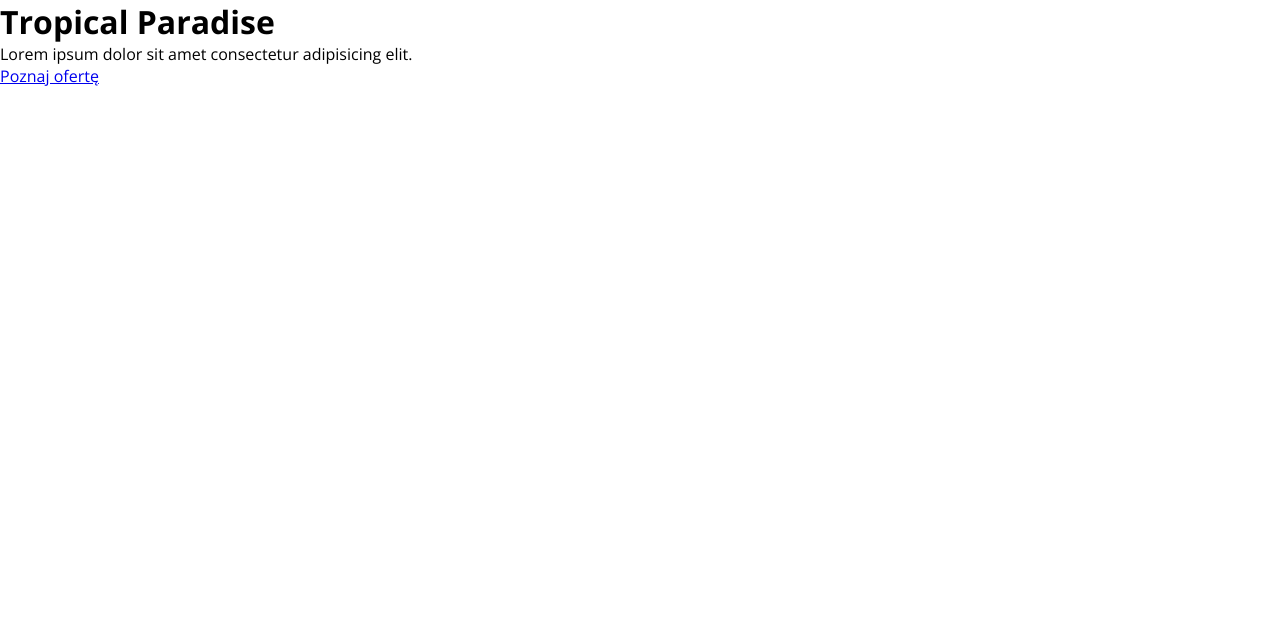
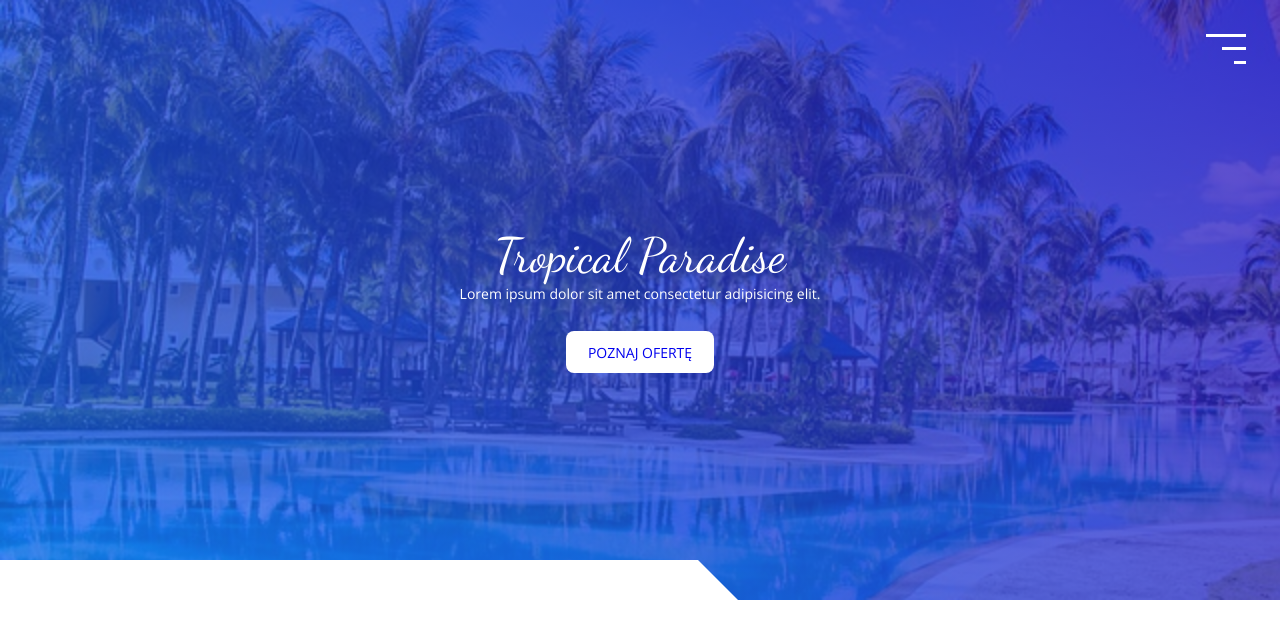
Before and after one commit to marcinrataj/tropical_paradise, a plain HTML site: page index.html in a window 1280 px wide. Drawn offline with nearby package versions, Linux system fonts and the light colour scheme.

Commit message:
add img, add button with hover animation, center all

```diff
--- a/index.html
+++ b/index.html
@@ -22,7 +22,7 @@
     </div>
   </button>
 
-
+<nav class="nav"></nav>
 
   <header class="header section">
     <h1 class="header__heading">Tropical Paradise</h1>
--- a/sass/_components.scss
+++ b/sass/_components.scss
@@ -30,7 +30,7 @@
   &::before{
     display: block;
     content: '';
-    position: relative;
+    position: absolute;
     top: 0;
     left: 0;
     width: 100%;
--- a/sass/_mixins.scss
+++ b/sass/_mixins.scss
@@ -6,3 +6,10 @@
   background-color: $pure-white;
   transition: width .3s;
 }
+
+@mixin heroImages($bgImg){
+  background-image: $blue-gradient, url($bgImg);
+  background-size: cover;
+  background-position: center;
+  background-attachment: fixed;
+}
--- a/sass/main.scss
+++ b/sass/main.scss
@@ -71,3 +71,45 @@ body {
     }
   }
 }
+
+//HEADER
+.header{
+  position: relative;
+  display: flex;
+  justify-content: center;
+  align-items: center;
+  flex-direction: column;
+  padding: 2em;
+  height: 75vh;
+  text-align: center;
+  color: $pure-white;
+  @include heroImages('../img/hero-mini.jpg');
+  background-attachment: scroll;
+
+  &__heading{
+    font-family: 'Dancing Script', cursive;
+    font-size: 4.8rem;
+    font-weight: 300;
+  }
+
+  &__text{
+    font-size: 1.4rem;
+  }
+
+  &__btn {
+    margin-top: 2em;
+    padding: 0.8em 1.6em;
+    font-size: 1.4rem;
+    background: $pure-white;
+    border: none;
+    border-radius: 8px;
+    color: dark;
+    text-decoration: none;
+    text-transform: uppercase;
+    cursor: pointer;
+
+    &::before{
+      background-color: $light-white;
+    }
+  }
+}
```
Also changed, not shown: css/main.css, img/hero-big.jpg (added), img/hero-mini.jpg (added), 1 other file.
